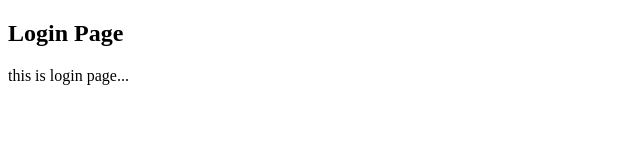
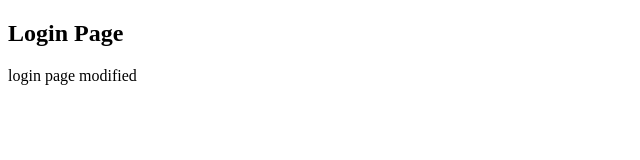
Before and after one commit to ajay-kumar-au49/web-project, a plain HTML site: page login.html in a window 1280 px wide. Shown: the full height of the page, 0-640 px from the left. Drawn offline with Linux system fonts and the light colour scheme.

Commit message:
updated login page

```diff
--- a/login.html
+++ b/login.html
@@ -7,6 +7,6 @@
 </head>
 <body>
     <h2>Login Page</h2>
-    this is login page...
+    login page modified
 </body>
 </html>
```
